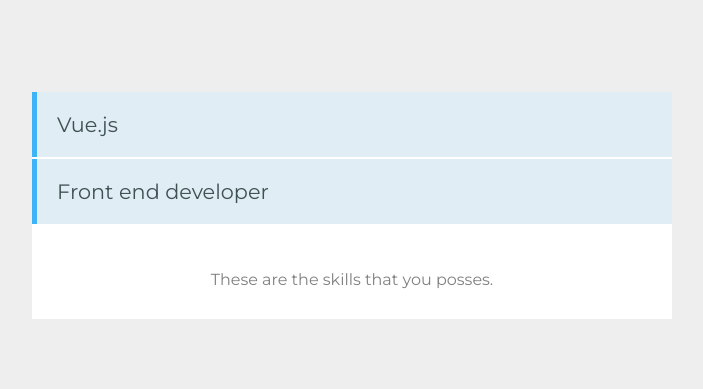
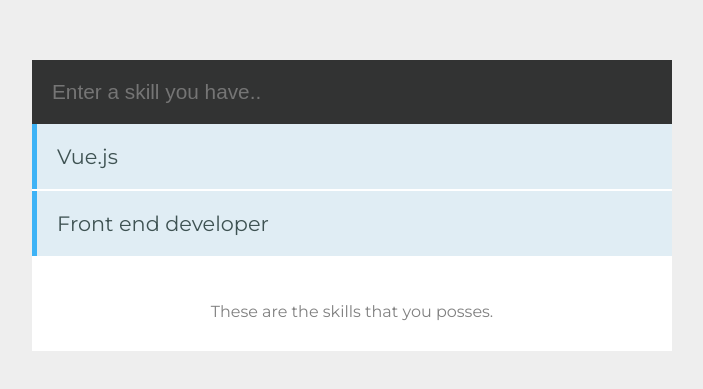
Before and after one commit to brandonfiebiger/daily_practice, a Vue app in the folder vuejs/vue-skills/: page / in a window 1280 px wide. Shown: the part 187-576 px from the top of the page, without its empty margins (288-991 px from the left). Built offline with nearby package versions, Linux system fonts and the light colour scheme.

Commit message:
Add skill property to data and on form submit call addSkill function, push skill into skills array.

```diff
--- a/vuejs/vue-skills/src/components/Skills.vue
+++ b/vuejs/vue-skills/src/components/Skills.vue
@@ -1,6 +1,11 @@
 <template>
   <div class="hello">
     <div class="holder">
+
+      <form @submit.prevent="addSkill">
+        <input type="text" placeholder="Enter a skill you have.." v-model="skill">
+      </form>
+
       <ul>
         <li v-for="(data, index) in skills" :key='index'>{{ data.skill }}</li>
       </ul>
@@ -15,13 +20,17 @@
   name: 'Skills',
   data() {
     return {
+      skill: '',
       skills: [
         {"skill": "Vue.js"},
         {"skill": "Front end developer"}
       ],
-      bgColor: 'yellow',
-      bgWidth: '100%',
-      bgHeight: '30px'
+    }
+  },
+  methods: {
+    addSkill() {
+      this.skills.push({skill: this.skill});
+      this.skill = '';
     }
   }
 }
@@ -57,4 +66,13 @@
   .container {
     box-shadow: 0px 0px 40px lightgray;
   }
+
+  input {
+    width: calc(100% - 40px);
+    border: 0;
+    padding: 20px;
+    font-size: 1.3em;
+    background-color: #323333;
+    color: #687F7F;
+  }
 </style>
```
